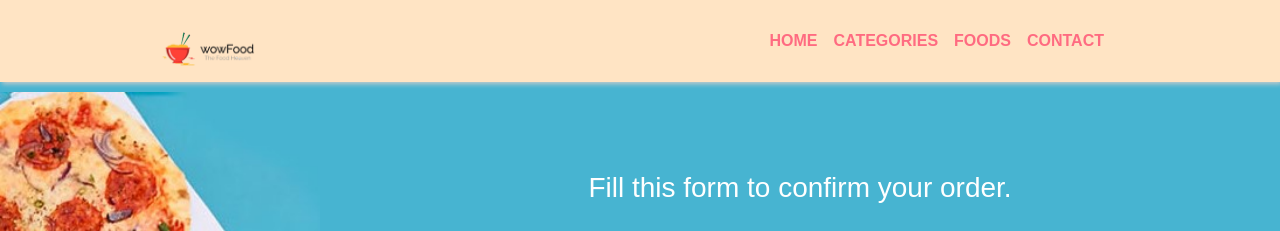
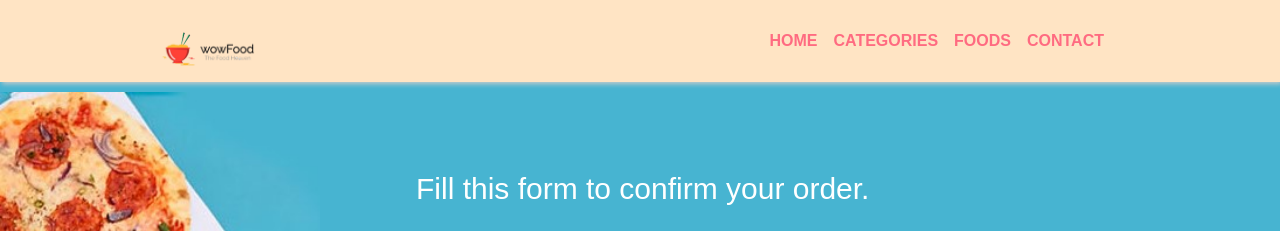
Before and after one commit to minh7721/restaurant-project, a plain HTML site: page order.html in a window 1280 px wide. Shown: the top 231 px of the page. Drawn offline with Linux system fonts and the light colour scheme.

Commit message:
fix bug order

```diff
--- a/css/order.css
+++ b/css/order.css
@@ -151,8 +151,9 @@ body{
 .fill-form{
   color: #fff;
   text-decoration: 1.5;
-  font-size: 28px;
+  font-size: 30px;
   margin-bottom: 30px;
+  padding-left: 10%;
 }
 
 fieldset{
--- a/order.html
+++ b/order.html
@@ -33,7 +33,7 @@
                 <img src="./images/bg-order.jpg" alt="images pizza" class="img-bg-pizza">
                </div>
                <div id="content-order">
-                     <div class="fill-form text-center  ">
+                     <div class="fill-form">
                         <p>Fill this form to confirm your order.</p>
                      </div>
                      <div class="selected-food">
@@ -66,8 +66,7 @@
                             <input type="Email" placeholder="nhatminh7721@gmail.com">
                             <p>Address</p>
                             <textarea name="address" id="" cols="30" rows="10" placeholder="178, Tây Sơn" class="text-address"></textarea>
-                            <!-- <input type="text" placeholder="178, Tây Sơn" class="text-address"> -->
-                            <div></div>
+                                <div></div>
                             <button class="btn-order">Confirm Order</button>
                         </fieldset>
                      </div>
```
